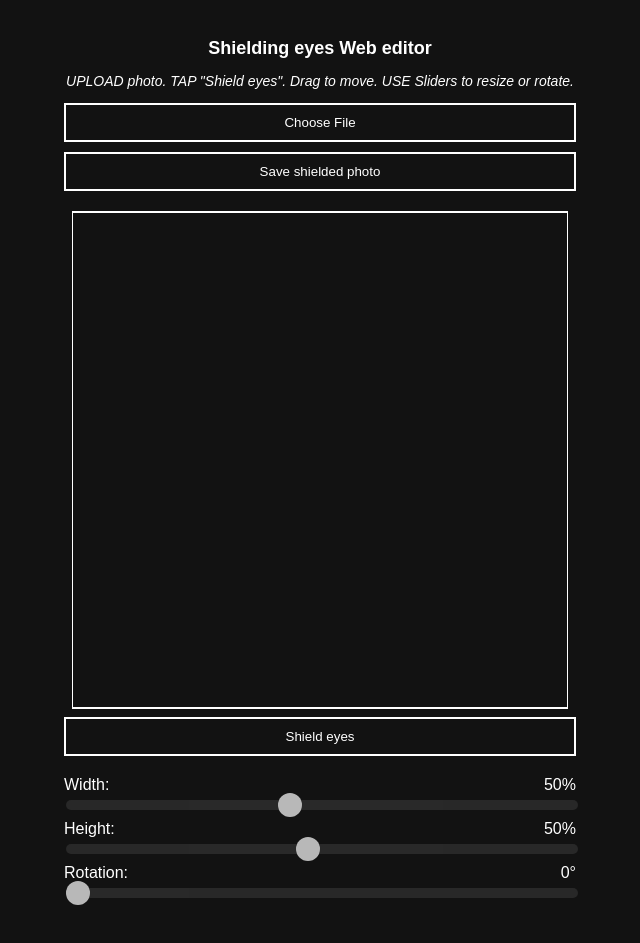
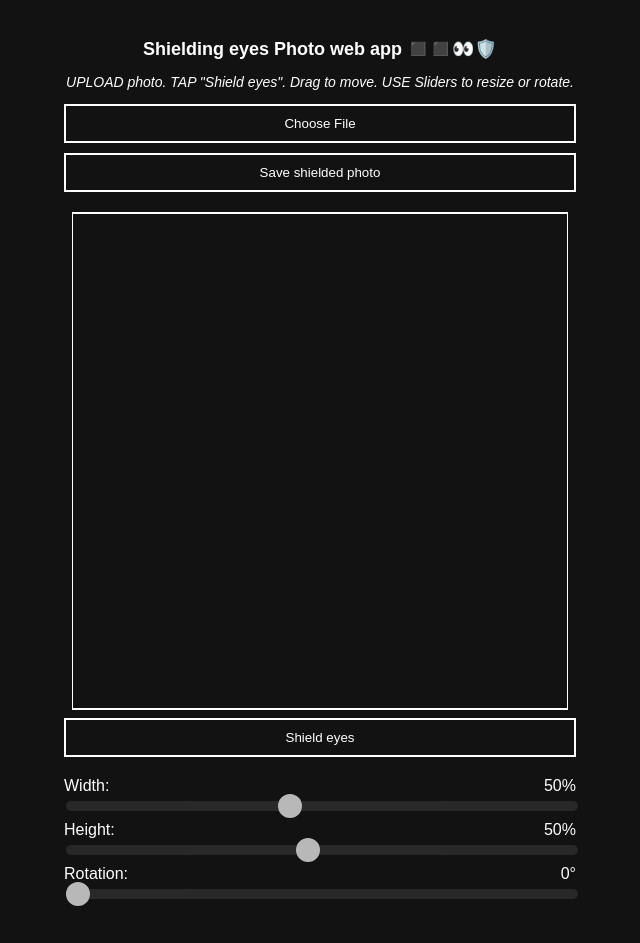
Before and after one commit to zerodartz/shielding-eyes, a plain HTML site: page index.html in a window 1280 px wide. Shown: the whole page, without its empty margins (320-960 px from the left). Drawn offline with Linux system fonts and the light colour scheme.

Commit message:
Update index.html
title change

```diff
--- a/index.html
+++ b/index.html
@@ -3,7 +3,7 @@
 <head>
   <meta charset="UTF-8">
   <meta name="viewport" content="width=device-width, initial-scale=1.0">
-  <title>Shielding eyes Web editor</title>
+  <title>Shielding eyes Photo app</title>
   <style>
     body {
       font-family: Arial, sans-serif;
@@ -117,7 +117,7 @@
 </head>
 <body>
   <div class="container">
-    <h1>Shielding eyes Web editor</h1>
+    <h1>Shielding eyes Photo web app ◼️◼️👀🛡️</h1>
     <p id="instructions">UPLOAD photo. TAP "Shield eyes". Drag to move. USE Sliders to resize or rotate.</p>
      <div class="controls">
       <input type="file" id="image-upload" accept="image/*">
```
